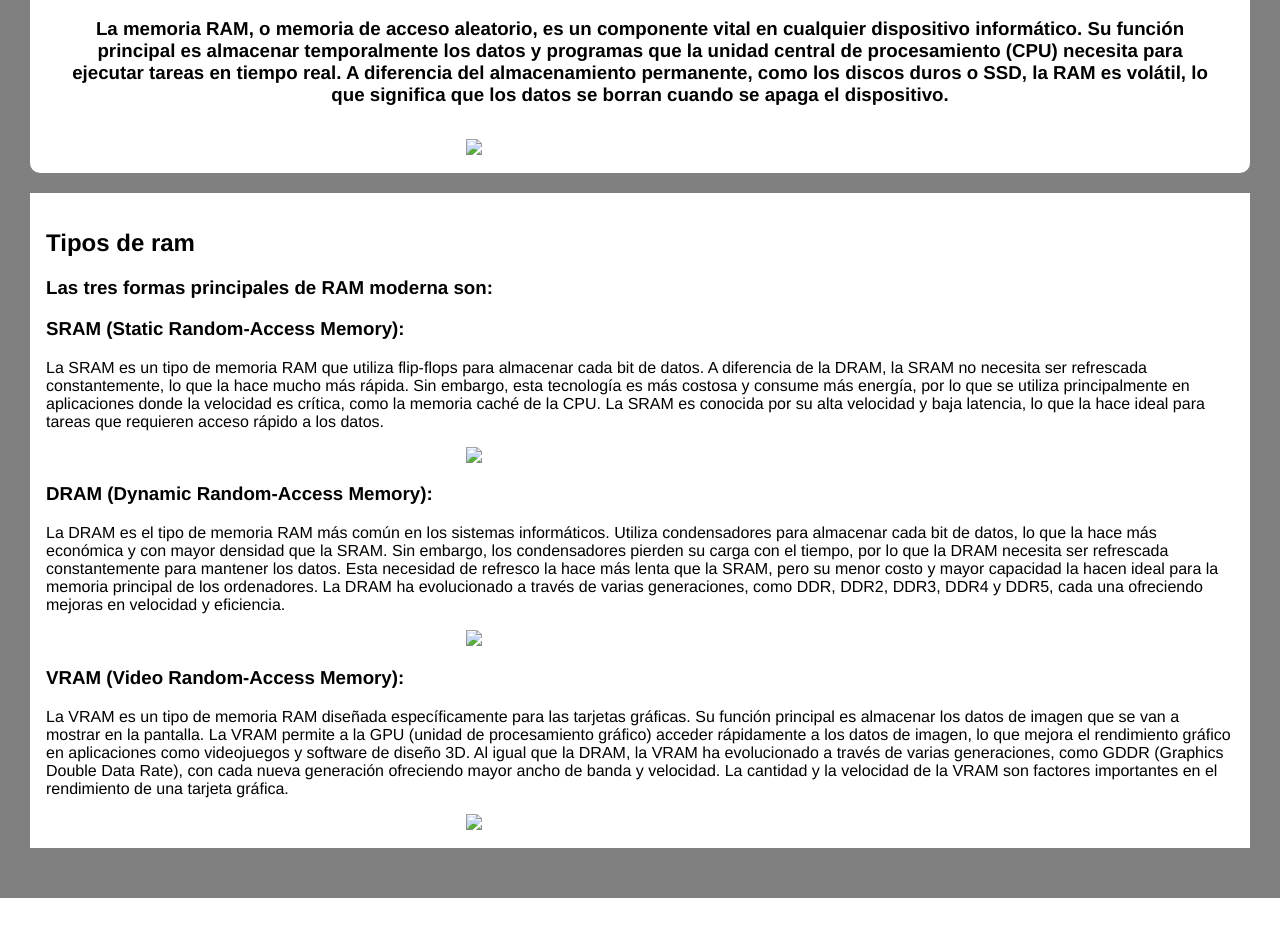
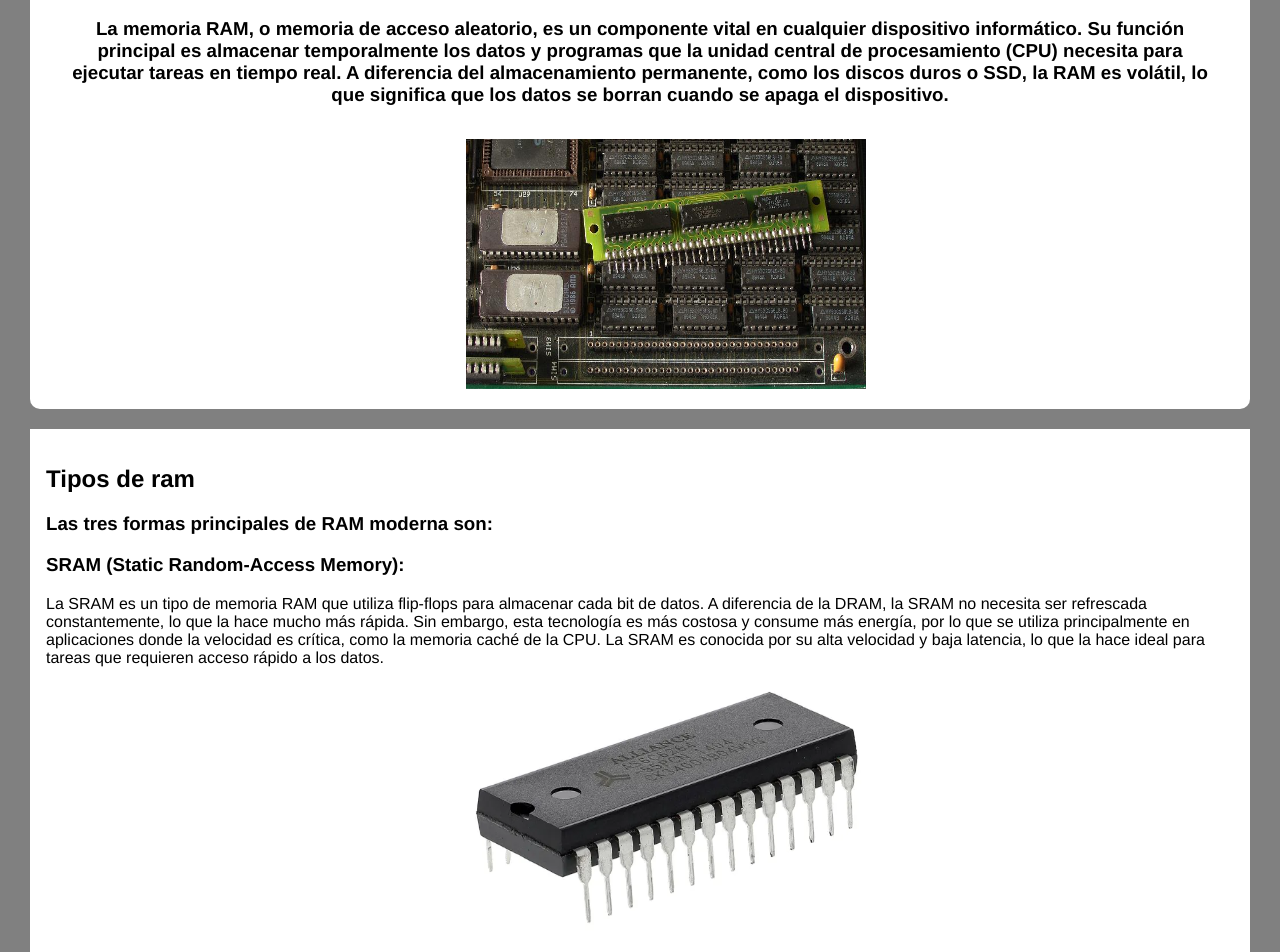
Before and after one commit to Frank-MyMn/mi-primera-pagina-web, a plain HTML site: page enlace1.html in a window 1280 px wide. Shown: the part 227-1179 px from the top of the page. Before the commit the page ends 1125 px from the top, so only its background shows below. Drawn offline with Linux system fonts and the light colour scheme.

Commit message:
Update enlace1.html

```diff
--- a/enlace1.html
+++ b/enlace1.html
@@ -14,20 +14,20 @@
     <main class="color1">
     <section class="ram1">
     <h3 class="sub1">La memoria RAM, o memoria de acceso aleatorio, es un componente vital en cualquier dispositivo informático. Su función principal es almacenar temporalmente los datos y programas que la unidad central de procesamiento (CPU) necesita para ejecutar tareas en tiempo real. A diferencia del almacenamiento permanente, como los discos duros o SSD, la RAM es volátil, lo que significa que los datos se borran cuando se apaga el dispositivo.</h3>
-    <img src="ram1.jpg" alt="ram" title="ram" class="ram">
+    <img src="imagenes/ram1.jpg" alt="ram" title="ram" class="ram">
     </section>
     <section class="ram2">
     <h2 class="sub2">Tipos de ram</h2>
     <h3 class="sub2">Las tres formas principales de RAM moderna son:</h3>
     <h3 class="sub2"><b>SRAM (Static Random-Access Memory):</b></h3>
     <p class="parrafo">La SRAM es un tipo de memoria RAM que utiliza flip-flops para almacenar cada bit de datos. A diferencia de la DRAM, la SRAM no necesita ser refrescada constantemente, lo que la hace mucho más rápida. Sin embargo, esta tecnología es más costosa y consume más energía, por lo que se utiliza principalmente en aplicaciones donde la velocidad es crítica, como la memoria caché de la CPU. La SRAM es conocida por su alta velocidad y baja latencia, lo que la hace ideal para tareas que requieren acceso rápido a los datos.</p>
-    <img src="sram.webp" alt="sram" class="ram">
+    <img src="imagenes/sram.webp" alt="sram" class="ram">
     <h3 class="sub2">DRAM (Dynamic Random-Access Memory):</h3>
     <p class="parrafo">La DRAM es el tipo de memoria RAM más común en los sistemas informáticos. Utiliza condensadores para almacenar cada bit de datos, lo que la hace más económica y con mayor densidad que la SRAM. Sin embargo, los condensadores pierden su carga con el tiempo, por lo que la DRAM necesita ser refrescada constantemente para mantener los datos. Esta necesidad de refresco la hace más lenta que la SRAM, pero su menor costo y mayor capacidad la hacen ideal para la memoria principal de los ordenadores. La DRAM ha evolucionado a través de varias generaciones, como DDR, DDR2, DDR3, DDR4 y DDR5, cada una ofreciendo mejoras en velocidad y eficiencia.</p>
-    <img src="dram.jpg" alt="sram" class="ram">
+    <img src="imagenes/dram.jpg" alt="sram" class="ram">
     <h3 class="sub2">VRAM (Video Random-Access Memory):</h3>
     <p class="parrafo">La VRAM es un tipo de memoria RAM diseñada específicamente para las tarjetas gráficas. Su función principal es almacenar los datos de imagen que se van a mostrar en la pantalla. La VRAM permite a la GPU (unidad de procesamiento gráfico) acceder rápidamente a los datos de imagen, lo que mejora el rendimiento gráfico en aplicaciones como videojuegos y software de diseño 3D. Al igual que la DRAM, la VRAM ha evolucionado a través de varias generaciones, como GDDR (Graphics Double Data Rate), con cada nueva generación ofreciendo mayor ancho de banda y velocidad. La cantidad y la velocidad de la VRAM son factores importantes en el rendimiento de una tarjeta gráfica.</p>
-    <img src="vram.jpg" alt="sram" class="ram">
+    <img src="imagenes/vram.jpg" alt="sram" class="ram">
     </section>
 
 </main>
```
